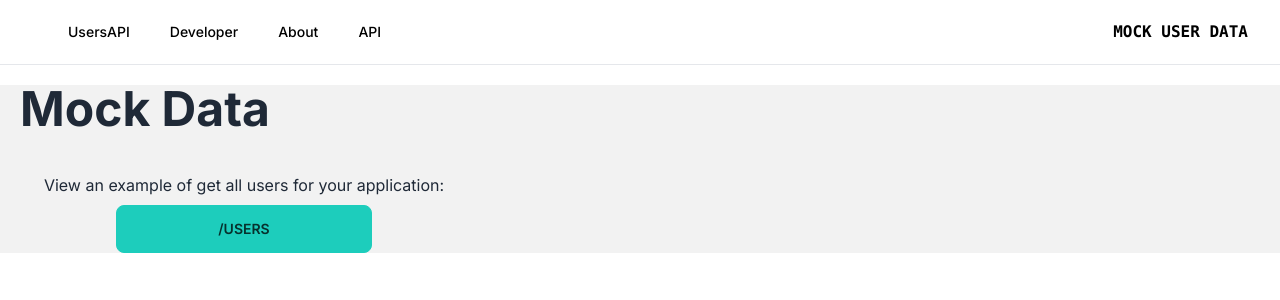
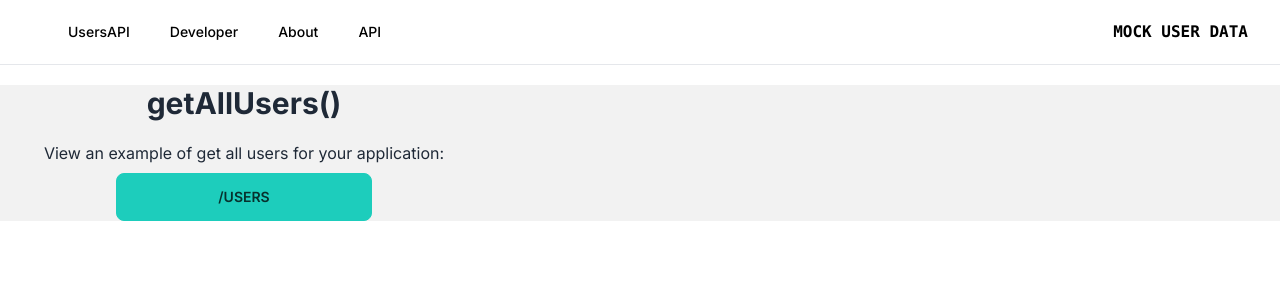
Before and after one commit to mig-gonz/usersAPIFrontend, a Next.js app: page / in a window 1280 px wide. Shown: the top 300 px of the page. Built offline with nearby package versions, Linux system fonts and the light colour scheme.

Commit message:
added text and stylying to Users page, and Home page

```diff
--- a/app/page.tsx
+++ b/app/page.tsx
@@ -6,9 +6,9 @@ export default function Home() {
       <div className="mt-5 bg-base-200">
         <div className="ml-5">
           <div className="max-w-md">
-            <h1 className="text-5xl font-bold">Mock Data</h1>
             <div className="flex flex-col items-center">
-              <h2 className="mt-10">
+              <h1 className="text-3xl font-bold">getAllUsers()</h1>
+              <h2 className="mt-5">
                 View an example of get all users for your application:
               </h2>
               <Link href={"/users"}>
--- a/app/users/page.tsx
+++ b/app/users/page.tsx
@@ -16,9 +16,10 @@ const Users = async () => {
             <h2 className="card-title">{user.name}</h2>
             <p>user name: {user.username}</p>
             <p>email: {user.email}</p>
-            <div className="card-actions justify-end">
+            <div className="card-actions items-center ">
+              <p>View an example of get user by id for your application:</p>
               <Link href={`/users/${user.id}`}>
-                <button className="btn btn-primary">userId: {user.id}</button>
+                <button className="btn btn-accent">userId: {user.id}</button>
               </Link>
             </div>
           </div>
```
